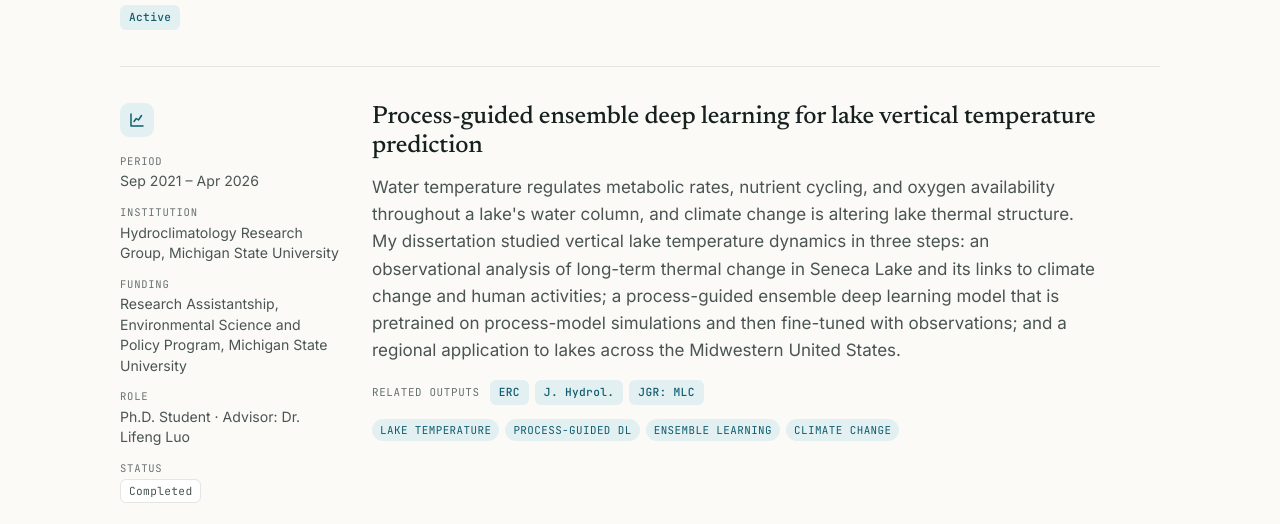
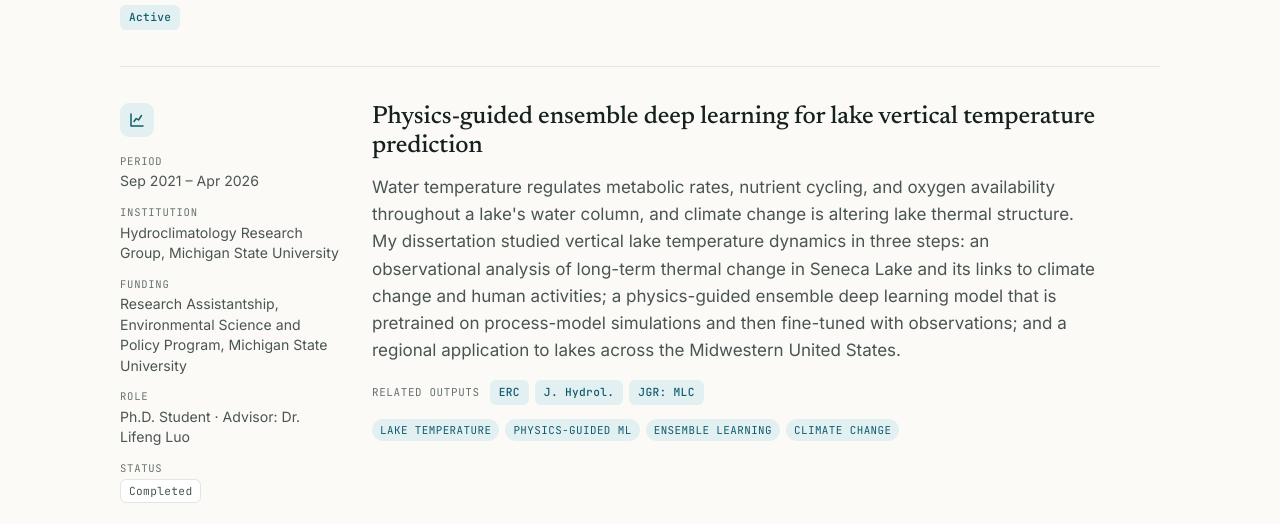
Before and after one commit to xinlan-science/xinlan-science.github.io, a Jekyll site: the page built from research.html, in a window 1280 px wide and 900 px high, scrolled down 1012 px. Shown: the part 155-679 px from the top of the window. Built offline with Jekyll 4.4.1, drawn with Linux system fonts in a browser that asks for light colours.

Commit message:
Use "physics-guided" consistently and link Dr. Liu's profile
Project titles, summaries, tags, and news text now say "physics-guided";
paper and talk titles keep their published wording. Link Dr. Jianguo
(Jack) Liu in Appointments, as Dr. Lifeng Luo is linked in Education.
Show the student fellowships total as approximate, like research funding.

Co-Authored-By: Claude Opus 5.5 <noreply@anthropic.com>

```diff
--- a/_data/appointments.yml
+++ b/_data/appointments.yml
@@ -4,4 +4,4 @@
   orgs:
     - "Center for Systems Integration and Sustainability, Michigan State University"
     - "Cooperative Institute for Great Lakes Research, University of Michigan"
-  note: "Advisor: Dr. Jianguo (Jack) Liu · NOAA CIGLR Postdoctoral Fellowship"
+  note: "Advisor: [Dr. Jianguo (Jack) Liu](https://www.canr.msu.edu/people/jianguo_jack_liu) · NOAA CIGLR Postdoctoral Fellowship"
--- a/_data/news.yml
+++ b/_data/news.yml
@@ -8,7 +8,7 @@
 
 - date: 2026-07-15
   title: "Awarded the Canada Impact+ Research Training Award"
-  text: "CAD 140,000 from the Natural Sciences and Engineering Research Council of Canada (NSERC) for postdoctoral research with Dr. Irena Creed at the University of Toronto Scarborough on physics-informed AI digital twins for lake water-quality resilience."
+  text: "CAD 140,000 from the Natural Sciences and Engineering Research Council of Canada (NSERC) for postdoctoral research with Dr. Irena Creed at the University of Toronto Scarborough on physics-guided AI digital twins for lake water-quality resilience."
 
 - date: 2026-06-10
   title: "Presented a poster at the AI+Science Summer School, University of Chicago"
--- a/_data/profile.yml
+++ b/_data/profile.yml
@@ -10,7 +10,7 @@ citations_asof: October 2026
 postdoc_funding: "≈ $189,000"
 postdoc_funding_short: "$189"
 postdoc_funding_suffix: "K"
-student_funding: "$33,970"
+student_funding: "≈ $33,970"
 
 tagline: "Understanding how lakes respond to a changing world, with *physics* and *machine learning*."
 bio: >-
--- a/_data/projects.yml
+++ b/_data/projects.yml
@@ -21,7 +21,7 @@
   tags: [HABs, Metacoupling, Physics-guided ML, Lake Erie]
 
 - slug: lake-temperature
-  title: "Process-guided ensemble deep learning for lake vertical temperature prediction"
+  title: "Physics-guided ensemble deep learning for lake vertical temperature prediction"
   card_meta: "Dissertation · J. Hydrology & JGR: MLC (in review)"
   period: "Sep 2021 – Apr 2026"
   org: "Hydroclimatology Research Group, Michigan State University"
@@ -30,14 +30,14 @@
   status: Completed
   status_key: completed
   icon: chart
-  summary: "Three studies of vertical lake temperature: long-term observations, a process-guided ensemble deep learning model, and a regional application across Midwestern lakes."
+  summary: "Three studies of vertical lake temperature: long-term observations, a physics-guided ensemble deep learning model, and a regional application across Midwestern lakes."
   description: >-
     Water temperature regulates metabolic rates, nutrient cycling, and oxygen availability throughout
     a lake's water column, and climate change is altering lake thermal structure. My dissertation
     studied vertical lake temperature dynamics in three steps: an observational analysis of long-term
     thermal change in Seneca Lake and its links to climate change and human activities; a
-    process-guided ensemble deep learning model that is pretrained on process-model simulations and
+    physics-guided ensemble deep learning model that is pretrained on process-model simulations and
     then fine-tuned with observations; and a regional application to lakes across the Midwestern
     United States.
-  tags: [Lake temperature, Process-guided DL, Ensemble learning, Climate change]
+  tags: [Lake temperature, Physics-guided ML, Ensemble learning, Climate change]
   outputs: [lan2023seneca, lan-jhydrol, lan-jgrmlc]
```
